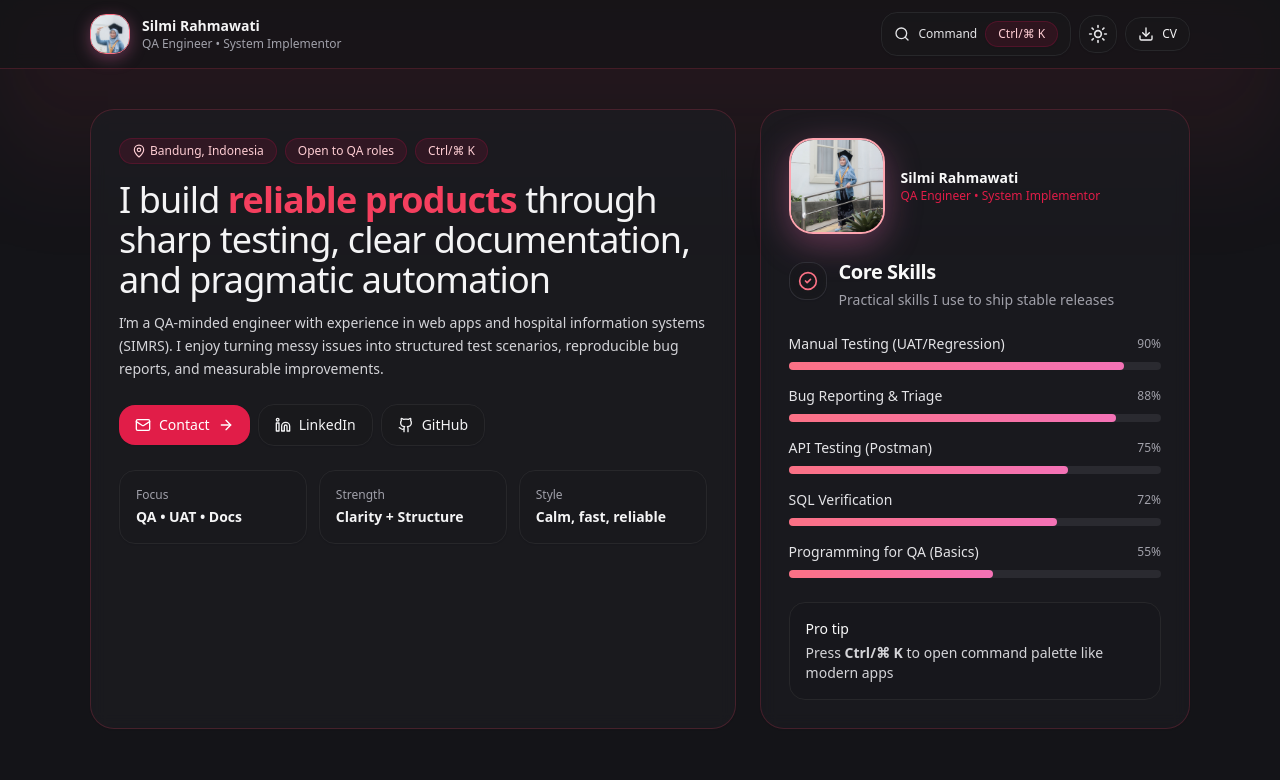
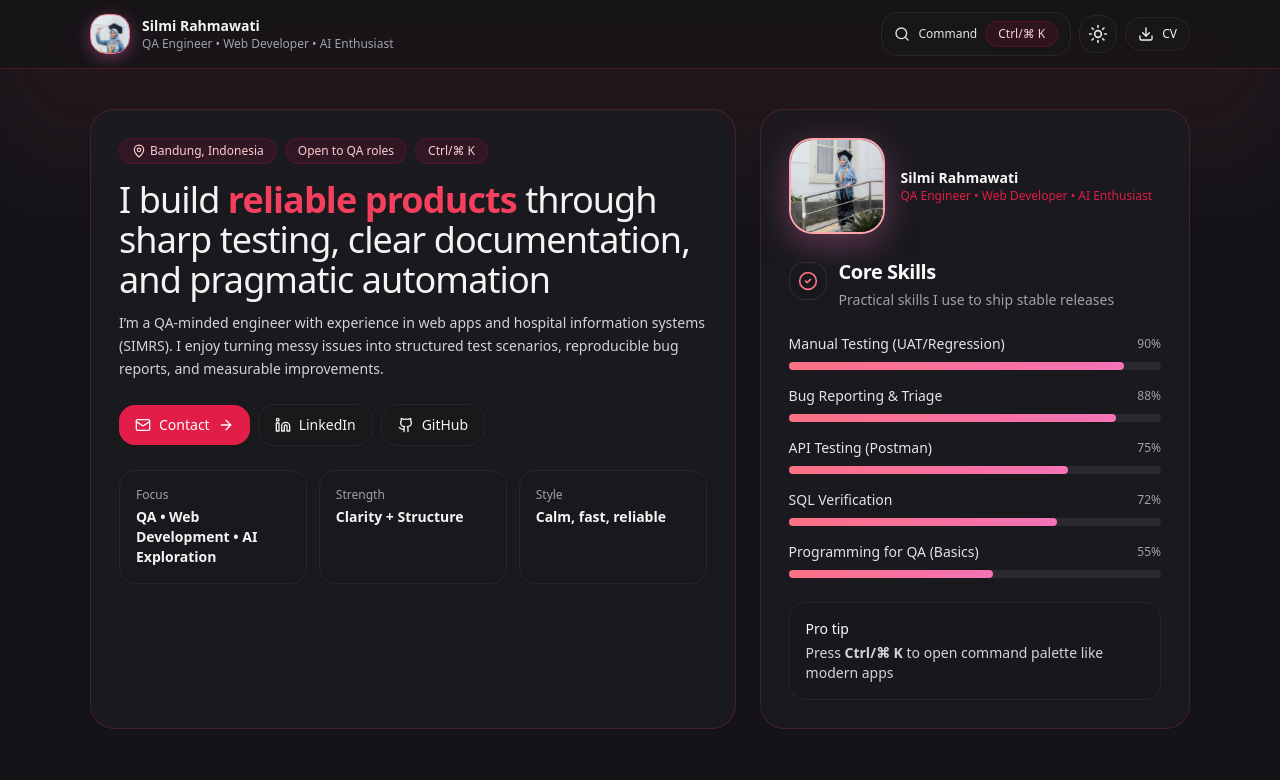
Before and after one commit to silmirahmawati/silmi-portfolio, a React (Vite) app: page / in a window 1280 px wide. Shown: the top 780 px of the page. Built offline with nearby package versions, Linux system fonts and the light colour scheme.

Commit message:
Update role title and CV

```diff
--- a/src/App.jsx
+++ b/src/App.jsx
@@ -22,7 +22,7 @@ import {
 
 const profile = {
   name: "Silmi Rahmawati",
-  role: "QA Engineer • System Implementor",
+  role: "QA Engineer • Web Developer • AI Enthusiast",
   location: "Bandung, Indonesia",
   tagline:
     "I build reliable products through sharp testing, clear documentation, and pragmatic automation",
@@ -508,7 +508,7 @@ export default function App() {
 
             <div className="mt-6 grid gap-3 sm:grid-cols-3">
               {[
-                { k: "Focus", v: "QA • UAT • Docs" },
+                { k: "Focus", v: "QA • Web Development • AI Exploration" },
                 { k: "Strength", v: "Clarity + Structure" },
                 { k: "Style", v: "Calm, fast, reliable" },
               ].map((x) => (
@@ -542,7 +542,7 @@ export default function App() {
                 {profile.name}
               </p>
               <p className="text-xs text-rose-600">
-                QA Engineer • System Implementor
+                QA Engineer • Web Developer • AI Enthusiast
               </p>
             </div>
           </div>
```
Also changed, not shown: 1 other file (tests, documents, lock files or other folders).
